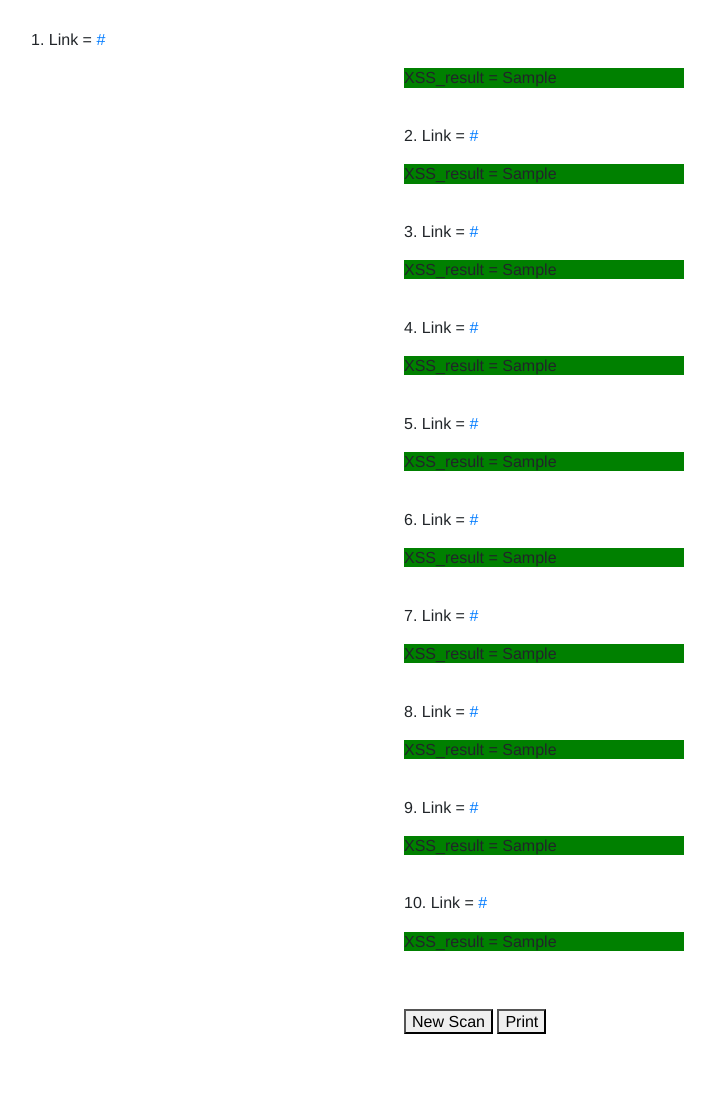
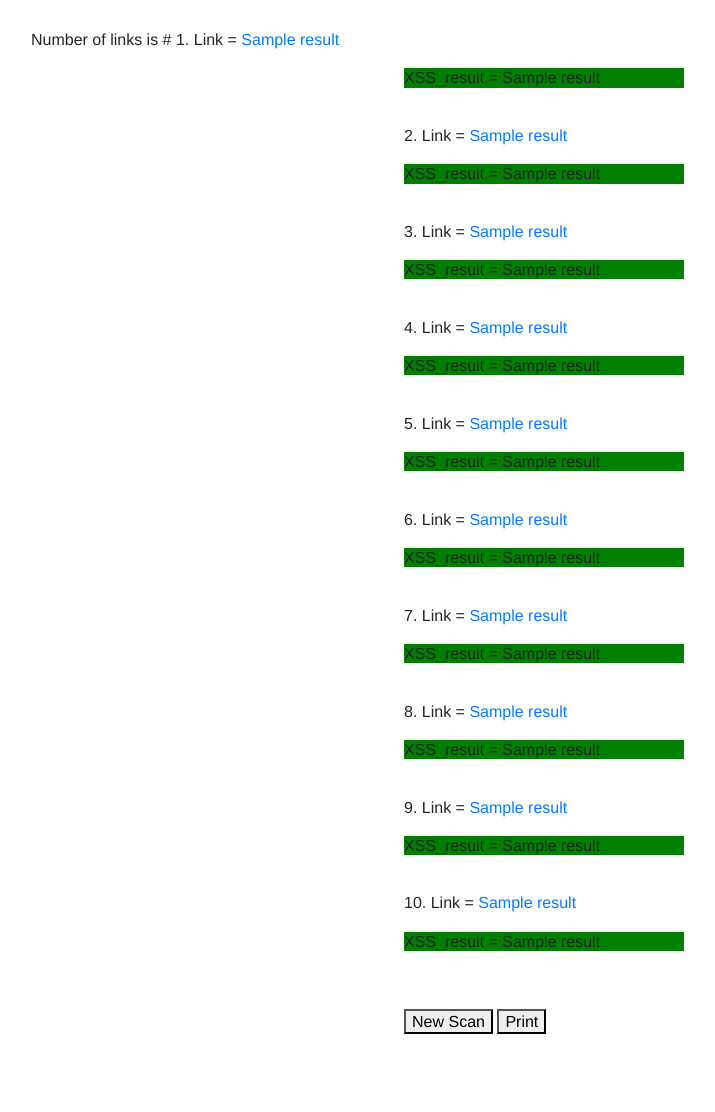
Before and after one commit to kevin-411/XSS_Scrapper, a Flask app: template templates/result.html in a window 1280 px wide. Shown: the whole page, without its empty margins (96-811 px from the left). Run offline with Flask 2, Linux system fonts and the light colour scheme; the template is opened without the code that fills it: most values are stand-ins (such as "Sample title", 1, 10 or a date in 2020).

Commit message:
corrected error which needed user to refresh page to view all urls

```diff
--- a/templates/result.html
+++ b/templates/result.html
@@ -1,16 +1,27 @@
 {%extends 'base.html'%}
 {% block content %}
+
+Number of links is {{links_len}}
 {% for link in range(links_len) %}
 
-{{ link+1 }}. Link = <a href="{{results[link]['link']}}">{{results[link]['link']}}</a> <br>&nbsp<br>
+{{ link+1 }}. Link =
+
+{% if results[link]['xss_result']!="Positive"%}
+<a href="{{results[link][1]}}"> {{results[link][1]}}</a> <br>&nbsp<br>
+  {% else %}
+<a href="{{results[link]['link']}}">{{results[link]['link']}}</a> <br>&nbsp<br>
+  {%  endif %}
+
+
 {% if results[link]['xss_result']=="Positive" %}
 <p style="background-color: red;" >
+  XSS_result = {{results[link]['xss_result']}}</p> <br>&nbsp<br><p>
   {% else %}
 <p style="background-color: green;" >
-
+XSS_result = {{results[link][2]}}</p> <br>&nbsp<br><p>
   {%  endif %}
 
-  XSS_result = {{results[link]['xss_result']}}</p> <br>&nbsp<br><p>{% if results[link].__len__()>2 %}
+  {% if results[link]['xss_result']=="Positive" %}
   Payload Used : <ol> {% for payload in results[link]['payload_used'] %}
 
     <li style="background-color: burlywood;"> {{ payload }} </li>
```
